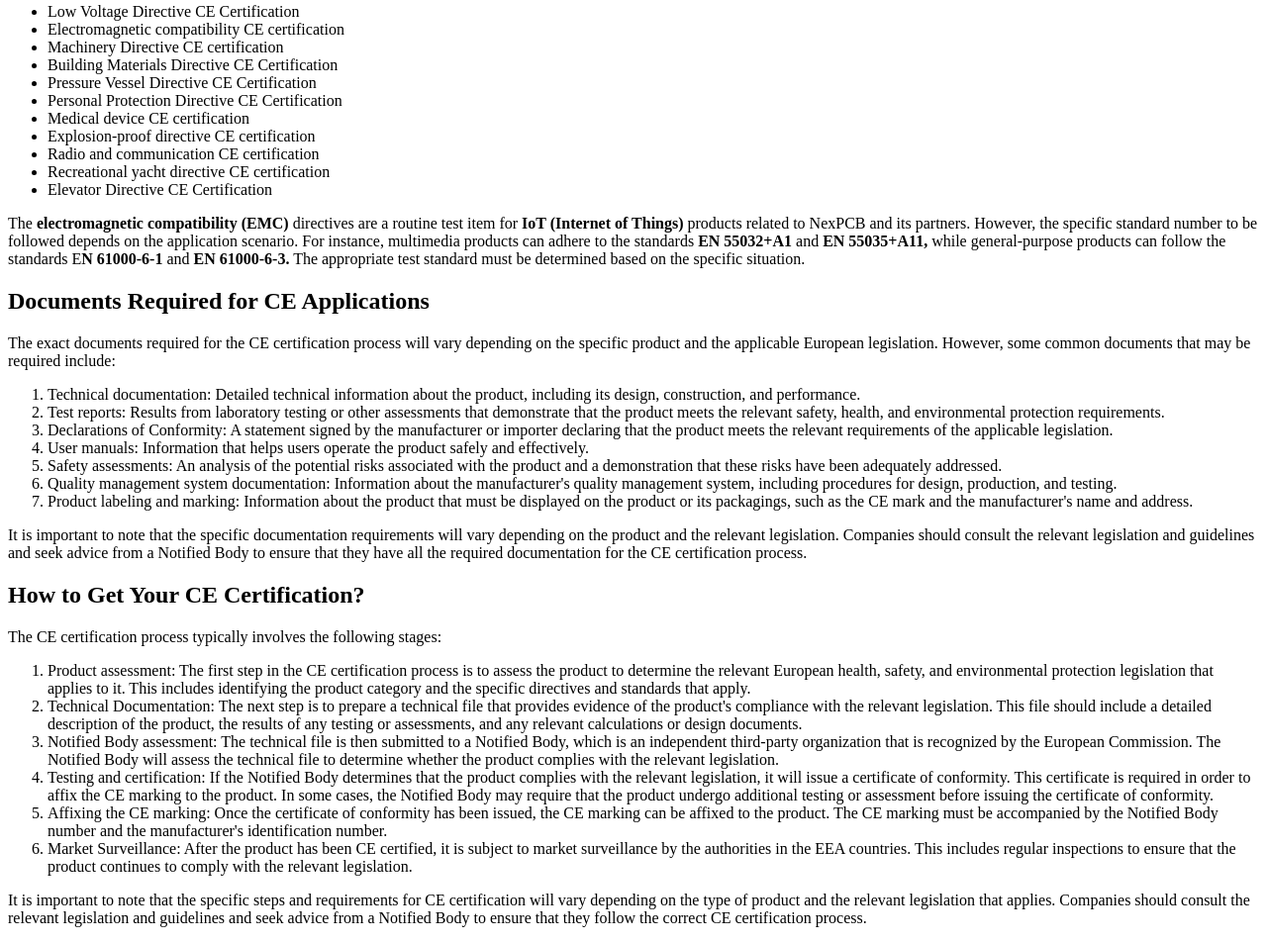
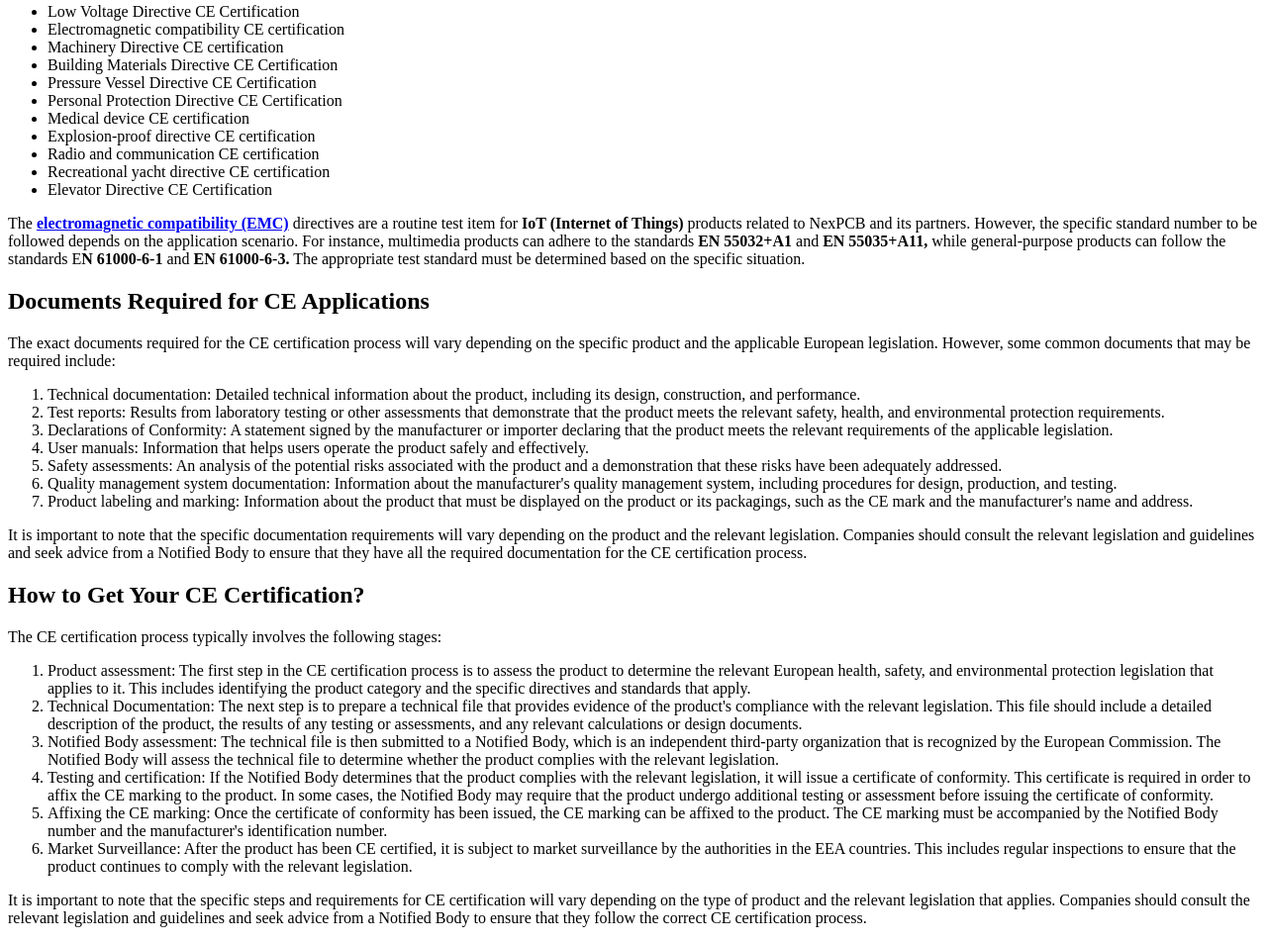
Before and after one commit to orkunzozturk/letstry, a Gatsby site: page /ce in a window 1280 px wide. Shown: the part 1389-2342 px from the top of the page at 99% size. Built offline with nearby package versions, Linux system fonts and the light colour scheme; Gatsby itself is replaced by a stand-in of ours.

Commit message:
Update from Forestry.io nadya@nexpcb.com updated src/pages/ce.mdx

```diff
--- a/src/pages/ce.mdx
+++ b/src/pages/ce.mdx
@@ -64,7 +64,7 @@ Different types of products must comply with different product standards and dir
 * Recreational yacht directive CE certification
 * Elevator Directive CE Certification
 
-The **electromagnetic compatibility (EMC)** directives are a routine test item for **IoT (Internet of Things)** products related to NexPCB and its partners. However, the specific standard number to be followed depends on the application scenario. For instance, multimedia products can adhere to the standards **EN 55032+A1** and **EN 55035+A11,** while general-purpose products can follow the standards E**N 61000-6-1** and **EN 61000-6-3.** The appropriate test standard must be determined based on the specific situation.
+The [**electromagnetic compatibility (EMC)**](https://knowledgebase.nexpcb.com/articles/emc-and-emi-compliance) directives are a routine test item for **IoT (Internet of Things)** products related to NexPCB and its partners. However, the specific standard number to be followed depends on the application scenario. For instance, multimedia products can adhere to the standards **EN 55032+A1** and **EN 55035+A11,** while general-purpose products can follow the standards E**N 61000-6-1** and **EN 61000-6-3.** The appropriate test standard must be determined based on the specific situation.
 
 ## Documents Required for CE Applications
 
```
